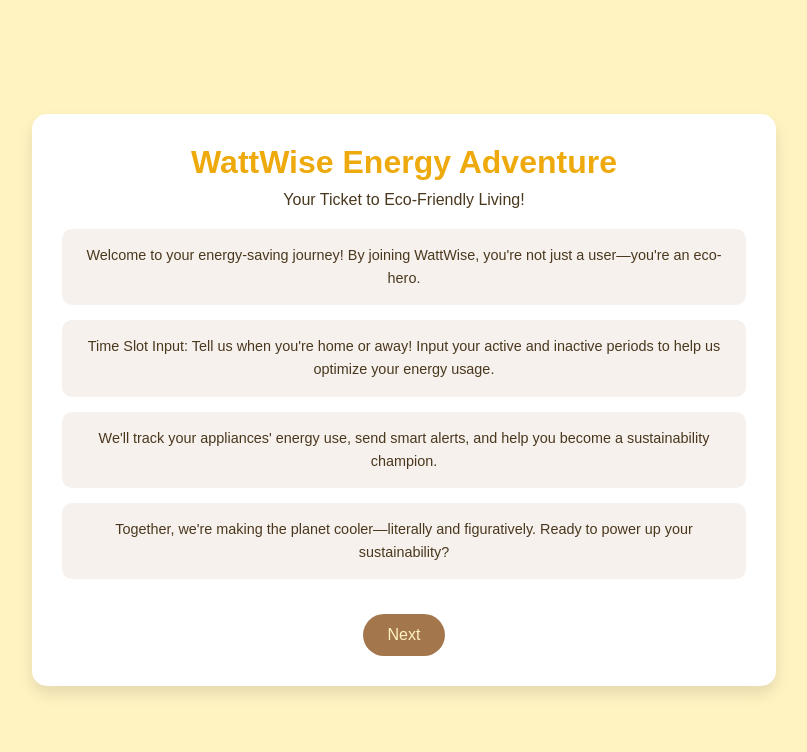
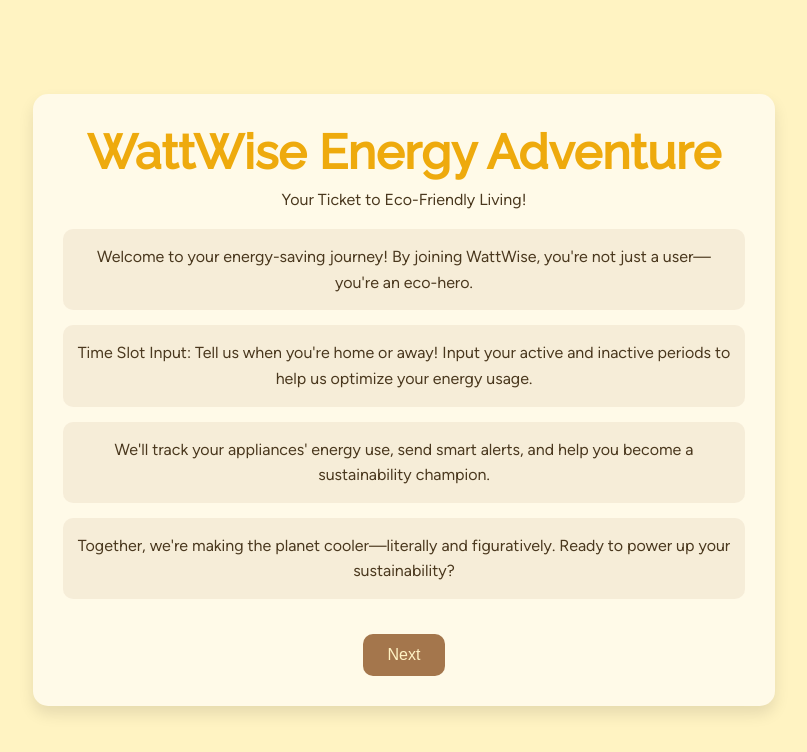
Before and after one commit to vipin018/knowcode_sasamicasa, a plain HTML site: page page 3/index.html in a window 1280 px wide. Shown: the whole page, without its empty margins (236-1043 px from the left). Drawn offline with Linux system fonts and the light colour scheme.

Commit message:
updated page 3

```diff
--- a/page 3/style.css
+++ b/page 3/style.css
@@ -3,24 +3,30 @@
   padding: 0;
   box-sizing: border-box;
 }
+@font-face {
+  font-family: 'font1';
+  src: url(./Figtree-Regular.ttf);
+}
+@font-face {
+  font-family: 'font2';
+  src: url(./Raleway-Medium.ttf);
+}
 
-/* Main Styles */
 body {
-  font-family: 'Arial', sans-serif;
+
   background-color: #fff3c2;
   display: flex;
   justify-content: center;
   align-items: center;
   min-height: 100vh;
-  padding: 20px;
+  padding: 21px;
 }
 
 .terms-container {
-  background-color: white;
+  background-color: #fffae8;
   border-radius: 15px;
   box-shadow: 0 8px 15px rgba(0,0,0,0.1);
   width: 60%;
-  /* max-width: 500px; */
   max-height: 80vh;
   overflow-y: auto;
   padding: 30px;
@@ -28,12 +34,14 @@ body {
 }
 
 .terms-header h1 {
+  font-family: font2;
   color: #EEAA0D;
   margin-bottom: 10px;
-  font-size: 2rem;
+  font-size: 3rem;
 }
 
 .terms-header p {
+  font-family: font1;
   color: #4A381E;
   margin-bottom: 20px;
 }
@@ -51,8 +59,9 @@ body {
 }
 
 .terms-section p {
+  font-family: font1;
   color: #4A381E;
-  font-size: 0.9rem;
+  font-size: 1rem;
   line-height: 1.6;
 }
 
@@ -61,7 +70,7 @@ body {
   color: #FFF3C4;
   border: none;
   padding: 12px 25px;
-  border-radius: 25px;
+  border-radius: 10px;
   font-size: 1rem;
   cursor: pointer;
   margin-top: 20px;
```
Also changed, not shown: page 3/Figtree-Regular.ttf (added), page 3/KiteOne-Regular.ttf (added), page 3/Raleway-Medium.ttf (added).
